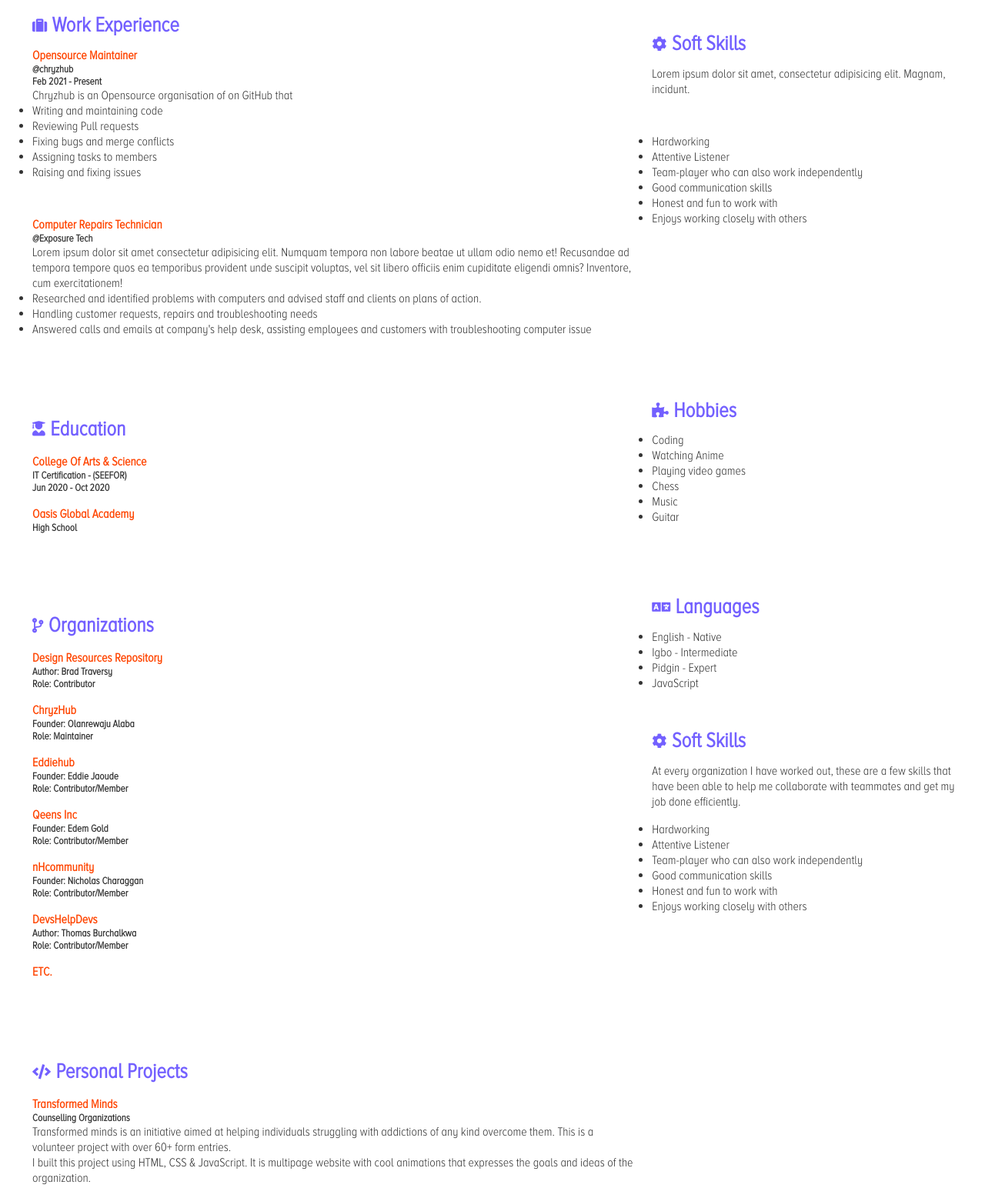
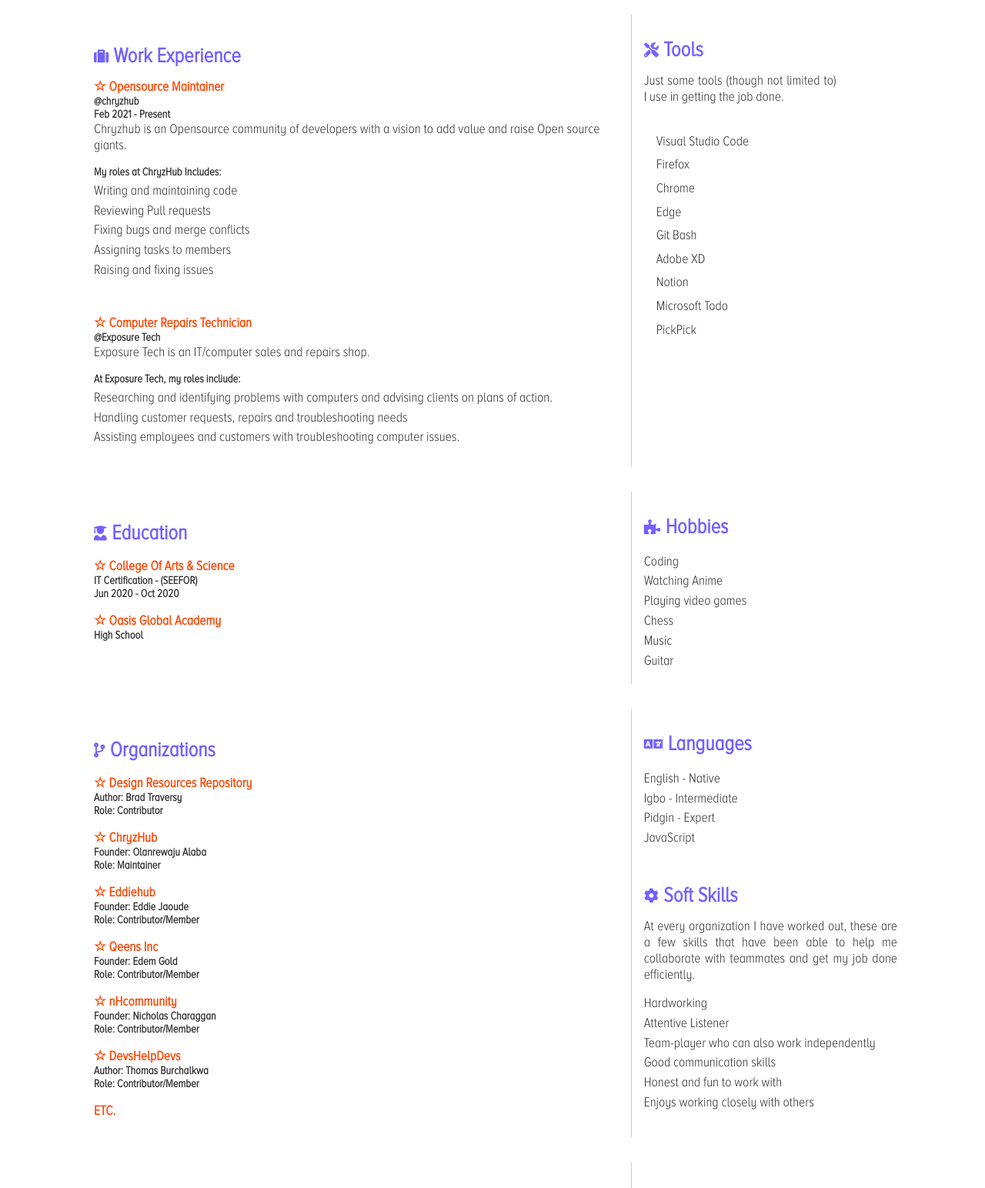
Before and after one commit to Evavic44/App, a plain HTML site: page index.html in a window 1280 px wide. Shown: the part 840-2384 px from the top of the page at 77% size. Drawn offline with Linux system fonts and the light colour scheme.

Commit message:
Final Markup

```diff
--- a/css/style.css
+++ b/css/style.css
@@ -1,6 +1,6 @@
 :root {
    --primary-color: #7360ff;
-   --secondary-color: #624fcc;
+   --secondary-color: orangered;
    --text-primary-color: #333333;
    --text-secondary-color: #232323ff;
    --bg-primary-color: #f2f2f2;
@@ -31,7 +31,7 @@ h3 {
 }
 
 h4 {
-   color: orangered;
+   color: var(--secondary-color);
 }
 
 p {
@@ -40,14 +40,20 @@ p {
 
 a {
    display: inline;
-   color: orangered;
-   text-decoration: none;
+   color: var(--primary-color);
+   text-decoration: underline;
+}
+
+li {
+   list-style-type: none;
+   margin: 0.3rem 0;
 }
 
 body {
    font-family: 'Proxima', sans-serif;
+   background: rgba(255, 255, 255, 0.3);
    color: #333;
-   background: rgba(255, 255, 255, 0.3);
+   font-size: 1.1rem;
 }
 
 .underline {
@@ -63,7 +69,7 @@ body {
    align-items: center;
    justify-content: center;
    margin: 10px;
-   background: rgba(164, 159, 202, 0.1);
+   background: rgba(212, 211, 219, 0.1);
    box-shadow: 0 1px 10px 0 rgba(31, 38, 135, 0.37);
    backdrop-filter: blur( 11.0px );
    -webkit-backdrop-filter: blur(11.0px);
@@ -73,7 +79,7 @@ body {
 .profile {
    display: flex;
    align-items: center;
-   justify-content: center;
+   justify-content: flex-start;
    padding: 2rem;
 }
 
@@ -97,11 +103,26 @@ body {
    font-weight: 500;
 }
 
+.social {
+   display: flex;
+   margin-top: 1rem;
+   transform: translateX(-17px);
+}
+
+.social li {list-style: none;}
+
+.social li a {
+   font-family: 'Proxima', sans-serif;
+   text-decoration: none;
+   margin: 0 1rem;
+}
+
 /* Main */
 #content {
    display: grid;
    grid-template-columns: 2fr 1fr;
    padding: 1rem 0.5rem;
+   margin: 0 auto;
 }
 
 .about {
@@ -110,7 +131,6 @@ body {
    backdrop-filter: blur(10px);
    -webkit-backdrop-filter: blur(4px);
    border: rgba(255, 255, 255, 0.20);
-   border-right: 1px solid #ccc;
    line-height: 1.5;
 }
 
@@ -118,8 +138,8 @@ body {
    display: flex;
    flex-direction: column;
    justify-content: center;
-   align-items: center;
-   text-align: center;
+   align-items: flex-start;
+   text-align: justify;
    padding: 1rem;
 }
 
@@ -133,26 +153,57 @@ body {
    grid-gap: 1rem 2rem;
 }
 
-/* .social-icons {
-   display: inline;
-}
-
-.social-icons a p {
-   padding-left: 7px;
-}
-
-.about, .skills, .stack {
-   padding: 2rem 1rem;
-}
-
-.interest {
+.work-tools {
+   display: flex;
+   flex-direction: column;
+   text-align: justify;
+   align-items: flex-start;
    padding: 1rem;
 }
 
-.link a {
-   text-decoration: underline;
+.work-tools p {
+   max-width: 250px;
 }
 
+.tools {
+   display: flex;
+   flex-direction: column;
+   align-items: flex-start;
+   text-align: justify;
+   padding: 1rem;
+}
+
+.hobbies-content {
+   display: flex;
+   flex-direction: column;
+   align-items: flex-start;
+   text-align: left;
+   padding: 1rem;
+   text-align: justify;
+}
+
+.language-content {
+   display: flex;
+   flex-direction: column;
+   align-items: flex-start;
+   text-align: justify;
+   padding: 1rem;
+}
+
+.language-content .heading {
+   text-align: left;
+}
+
+.soft-skills .heading {
+   text-align: left;
+   justify-content: flex-start;
+}
+
+.soft-skills p {
+   max-width: 400px;
+}
+
+/*
 footer {
    display: flex;
    flex-direction: column;
@@ -164,10 +215,10 @@ footer {
 
 footer img:nth-child(1) {width: 40px;}
 footer img:nth-child(2) {width: 100px;}
-footer img:nth-child(3) {width: 100px;}
+footer img:nth-child(3) {width: 100px;} */
 
 
-@media(max-width: 600px) {
+/* @media(max-width: 600px) {
    .profile {
       flex-direction: column;
       text-align: center;
--- a/css/utilities.css
+++ b/css/utilities.css
@@ -1,5 +1,5 @@
 .container-large {
-   max-width: 1200px;
+   max-width: 1100px;
    margin: 0 auto;
 }
 
@@ -46,7 +46,7 @@ span {
    color: var(--primary-color);
 }
 
-.btn-one {
+/* .btn-one {
    background: #fff;
    color: var(--text-secondary-color);
    border: 1px solid rgba(0, 0, 0, 0.2);
@@ -55,4 +55,8 @@ span {
    padding: 8px 12px;
    text-align: center;
    list-style: none;
+} */
+
+.right-border {
+   border-right: 1px solid #ccc;
 }
--- a/index.html
+++ b/index.html
@@ -12,7 +12,7 @@
 </head>
 <body>
    <header class="hero">
-      <div class="profile">
+      <div class="profile container-large">
          <div class="profile-img">
             <img src="images/Eke.jpg" alt="Picture of Eke Victor">
          </div>
@@ -20,18 +20,18 @@
             <h1>Victor Eke</h1>
             <h2>Frontend Web Developer</h2>
             <p>Frontend web developer with a great passion for technology and web development. Working with HTML, CSS, JavaScript and other functional web technologies to create responsive websites. Loves to learn, grow, communicate and can work well in teams</p>
-            <div class="social">
-            <a href="https://github.com/Evavic44" rel="no-referrer no-opener" title="Github" target="_blank" class="fab fa-github"><p>GitHub</p></a>
-            <a href="https://twitter.com/evavic44" rel="no-referrer no-opener" title="Twitter" target="_blank" class="fab fa-twitter"><p>Twitter</p></a>
-            <a href="https://www.linkedin.com/in/evavic44" rel="no-referrer no-opener" title="Linkedin" target="_blank" class="fab fa-linkedin"><p>LinkedIn</p></a>
-            <a href="mailto:evavic44@gmail.com" rel="no-referrer no-opener" title="Email" target="_blank"class="fas fa-envelope"><p>evavic44@gmail.com</p></a>
-            </div>
+            <ul class="social">
+               <li><a href="https://github.com/Evavic44" rel="no-referrer no-opener" title="Github" target="_blank"><i class="fab fa-github"> GitHub</i></a></li>
+               <li><a href="https://twitter.com/evavic44" rel="no-referrer no-opener" title="Twitter" target="_blank"><i class="fab fa-twitter"></i> Twitter</a></li>
+               <li><a href="https://www.linkedin.com/in/evavic44" rel="no-referrer no-opener" title="Linkedin" target="_blank"><i class="fab fa-linkedin"></i> LinkedIn</a></li>
+               <li><a href="mailto:evavic44@gmail.com" rel="no-referrer no-opener" title="Email" target="_blank"><i class="fas fa-envelope"></i> Email</a></li>
+            </ul>
          </div>
       </div>
    </header>
 
-   <section id="content" class="m-2">
-      <div class="about my-1 p-2">
+   <section id="content" class="m-2 container-large">
+      <div class="about my-1 p-2 right-border">
          <div class="heading">
             <span class="fas fa-user"></span>
             <h3>About Me</h3>
@@ -47,7 +47,7 @@
             <span class="fas fa-cog"></span>
             <h3>Tech Skills</h3>
          </div>
-         <p>Languages, frameworks, libraries and tools I use to build projects</p>
+         <p>Languages, frameworks and libraries  I use when building projects</p>
 
          <ul class="stack my-1">
             <li class="btn-one">HTML5</li>
@@ -64,18 +64,19 @@
       </div>
    </section>
 
-   <section id="content" class="m-2">
-      <div class="work-experience p-2">
+   <section id="content" class="m-2 container-large">
+      <div class="work-experience p-2 right-border">
          <div class="heading">
             <span class="fas fa-suitcase"></span>
             <h3>Work Experience</h3>
          </div>
 
          <div class="experience-one">
-            <h4>Opensource Maintainer</h4>
+            <h4> &star; Opensource Maintainer</h4>
             <h5>@chryzhub</h5>
             <h5>Feb 2021 - Present</h5>
-            <p>Chryzhub is an Opensource organisation of on GitHub that </p>
+            <p>Chryzhub is an Opensource community of developers with a vision to add value and raise Open source giants. </p>
+            <h5 class="my-3">My roles at ChryzHub Includes:</h5>
             <ul>
                <li>Writing and maintaining code</li>
                <li>Reviewing Pull requests</li>
@@ -86,48 +87,53 @@
          </div>
 
          <div class="experience-two my-1">
-            <h4>Computer Repairs Technician</h4>
+            <h4>&star; Computer Repairs Technician</h4>
             <h5>@Exposure Tech</h5>
-            <p>Lorem ipsum dolor sit amet consectetur adipisicing elit. Numquam tempora non labore beatae ut ullam odio nemo et! Recusandae ad tempora tempore quos ea temporibus provident unde suscipit voluptas, vel sit libero officiis enim cupiditate eligendi omnis? Inventore, cum exercitationem!</p>
+            <p>Exposure Tech is an IT/computer sales and repairs shop.</p>
+
+            <h5 class="my-3">At Exposure Tech, my roles incliude:</h5>
             <ul>
-               <li>Researched and identified problems with computers and advised staff and clients on plans of action.</li>
+               <li>Researching and identifying problems with computers and advising clients on plans of action.</li>
                <li>Handling customer requests, repairs and troubleshooting needs</li>
-               <li>Answered calls and emails at company's help desk, assisting employees and customers with troubleshooting computer issue</li>
+               <li>Assisting employees and customers with troubleshooting computer issues.</li>
             </ul>
          </div>
       </div>
 
-      <div class="soft-skills my-1">
+      <div class="work-tools">
          <div class="heading">
-            <span class="fas fa-cog"></span>
-            <h3>Soft Skills</h3>
+            <span class="fas fa-tools"></span>
+            <h3>Tools</h3>
          </div>
-         <p>Lorem ipsum dolor sit amet, consectetur adipisicing elit. Magnam, incidunt.</p>
+         <p>Just some tools (though not limited to) I use in getting the job done.</p>
 
-         <ul class="soft-skills my-1">
-            <li>Hardworking</li>
-            <li>Attentive Listener</li>
-            <li>Team-player who can also work independently</li>
-            <li>Good communication skills</li>
-            <li>Honest and fun to work with</li>
-            <li>Enjoys working closely with others</li>
+         <ul class="tools my-3">
+            <li class="btn-one">Visual Studio Code</li>
+            <li class="btn-one">Firefox</li>
+            <li class="btn-one">Chrome</li>
+            <li class="btn-one">Edge</li>
+            <li class="btn-one">Git Bash</li>
+            <li class="btn-one">Adobe XD</li>
+            <li class="btn-one">Notion</li>
+            <li class="btn-one">Microsoft Todo</li>
+            <li class="btn-one">PickPick</li>
          </ul>
       </div>
    </section>
 
-   <section id="content" class="m-2">
-      <div class="education-content p-2">
+   <section id="content" class="m-2 container-large">
+      <div class="education-content p-2 right-border">
          <div class="heading">
             <span class="fas fa-user-graduate"></span>
             <h3>Education</h3>
          </div>
          <div class="my-3">
-            <h4>College Of Arts & Science</h4>
+            <h4>&star; College Of Arts & Science</h4>
             <h5>IT Certification - (SEEFOR)</h5>
             <h5>Jun 2020 - Oct 2020</h5>
          </div>
          <div class="my-3">
-            <h4>Oasis Global Academy</h4>
+            <h4>&star; Oasis Global Academy</h4>
             <h5>High School</h5>
          </div>
       </div>
@@ -148,45 +154,45 @@
       </div>
    </section>
 
-   <section id="content" class="m-2">
-      <div class="organizations p-2">
+   <section id="content" class="m-2 container-large">
+      <div class="organizations p-2 right-border">
          <div class="heading">
             <span class="fas fa-code-branch"></span>
             <h3>Organizations</h3>
          </div>
 
          <div class="my-3">
-            <h4>Design Resources Repository</h4>
+            <h4>&star; Design Resources Repository</h4>
             <h5>Author: Brad Traversy</h5>
             <h5>Role: Contributor</h5>
          </div>
 
          <div class="my-3">
-            <h4>ChryzHub</h4>
+            <h4>&star; ChryzHub</h4>
             <h5>Founder: Olanrewaju Alaba</h5>
             <h5>Role: Maintainer</h5>
          </div>
 
          <div class="my-3">
-            <h4>Eddiehub</h4>
+            <h4>&star; Eddiehub</h4>
             <h5>Founder: Eddie Jaoude</h5>
             <h5>Role: Contributor/Member</h5>
          </div>
 
          <div class="my-3">
-            <h4>Qeens Inc</h4>
+            <h4>&star; Qeens Inc</h4>
             <h5>Founder: Edem Gold</h5>
             <h5>Role: Contributor/Member</h5>
          </div>
 
          <div class="my-3">
-            <h4>nHcommunity</h4>
+            <h4>&star; nHcommunity</h4>
             <h5>Founder: Nicholas Charaggan</h5>
             <h5>Role: Contributor/Member</h5>
          </div>
 
          <div class="my-3">
-            <h4>DevsHelpDevs</h4>
+            <h4>&star; DevsHelpDevs</h4>
             <h5>Author: Thomas Burchalkwa</h5>
             <h5>Role: Contributor/Member</h5>
          </div>
@@ -194,10 +200,9 @@
          <h4 class="my-3">ETC.</h4>
       </div>
 
-
       <div class="language-content">
          <div class="heading">
-            <span class="fas fa-language"></span>
+            <span class="fas fa-language right-border"></span>
             <h3>Languages</h3>
          </div>
          <div>
@@ -228,8 +233,8 @@
       </div>
    </section>
 
-   <section id="content" class="m-2">
-      <div class="projects p-2">
+   <section id="content" class="m-2 container-large">
+      <div class="projects p-2 right-border">
          <div class="heading">
             <span class="fas fa-code"></span>
             <h3>Personal Projects</h3>
@@ -263,7 +268,7 @@
          </div>
 
          <div class="project-gizmo my-3">
-            <h4>Other Notable Projects</h4>
+            <h5>Other Notable Projects</h5>
             <ul>
                <li><a href="">Windows 10 Start Menu</a></li>
                <li><a href="">Periodic Table</a></li>
```
